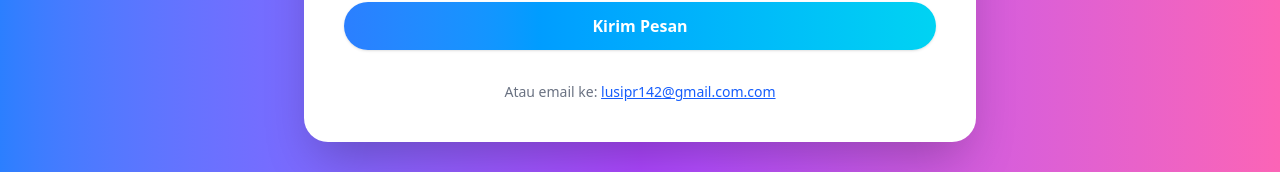
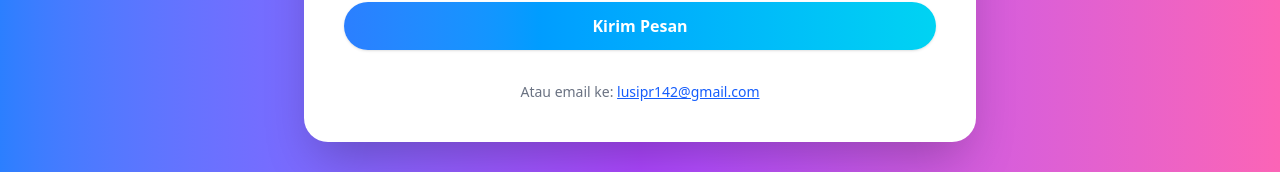
Before and after one commit to lusipr/e-math, a Next.js app: page /contact in a window 1280 px wide. Shown: the part 648-820 px from the top of the page. Built offline with nearby package versions, Linux system fonts and the light colour scheme.

Commit message:
fix: correct email address in contact component

```diff
--- a/component/contact.tsx
+++ b/component/contact.tsx
@@ -54,10 +54,10 @@ const ContactComponent: React.FC = () => {
         <div className="mt-8 text-center text-gray-500 text-sm">
           Atau email ke:{" "}
           <a
-            href="mailto:lusipr142@gmail.com.com"
+            href="mailto:lusipr142@gmail.com"
             className="text-blue-600 underline hover:text-blue-800"
           >
-            lusipr142@gmail.com.com
+            lusipr142@gmail.com
           </a>
         </div>
       </div>
```
